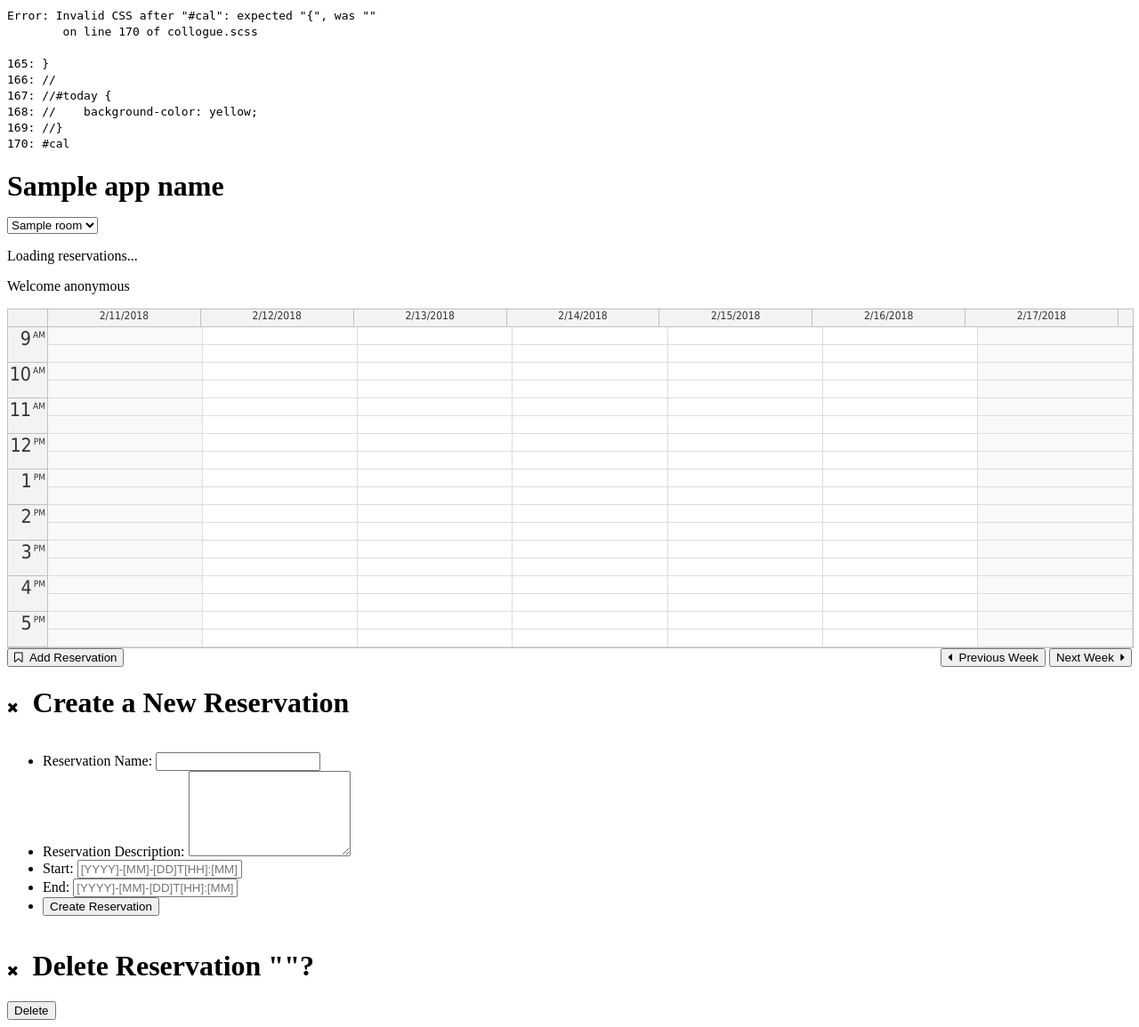
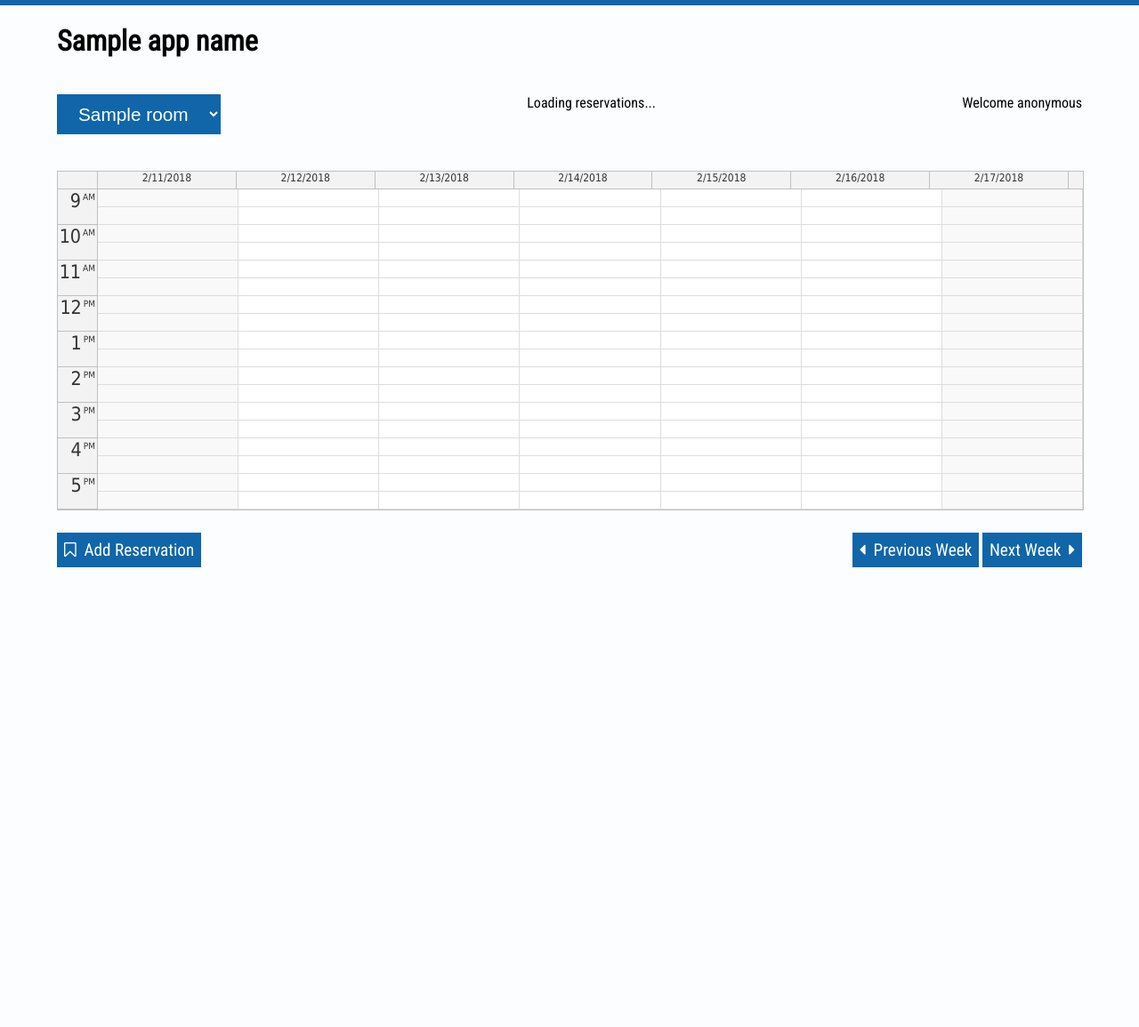
Before and after one commit to WhiteLab/collogue, a Django app: template collogue/templates/collogue/home.html in a window 1280 px wide. Shown: the whole page at 89% size. After the commit the page ends 638 px from the top, so only its background shows below. Run offline with Django 3.2, Linux system fonts and the light colour scheme; the template is opened without the code that fills it: most values are stand-ins (such as "Sample title", 1, 10 or a date in 2020); some libraries are stand-ins or nearby versions.

```diff
--- a/collogue/static/css/collogue.css
+++ b/collogue/static/css/collogue.css
@@ -1,42 +1,127 @@
-/*
-Error: Invalid CSS after "#cal": expected "{", was ""
-        on line 170 of collogue.scss
+body {
+  background-color: #fbfdff;
+  border-top: 6px solid #1066a8;
+  font-family: 'Roboto Condensed', sans-serif; }
+  body, body html {
+    margin: 0; }
 
-165: }
-166: //
-167: //#today {
-168: //    background-color: yellow;
-169: //}
-170: #cal
+.bottom-dialogue {
+  position: fixed;
+  left: 0;
+  top: 100%;
+  width: 100%;
+  height: 75%;
+  background-color: #0c4a79;
+  transition: transform 0.4s;
+  z-index: 10;
+  color: white; }
+  .bottom-dialogue > div {
+    padding: 25px; }
+  .bottom-dialogue span.close-dialogue {
+    font-size: 3rem;
+    cursor: pointer; }
 
-Backtrace:
-collogue.scss:170
-/var/lib/gems/2.3.0/gems/sass-3.5.2/lib/sass/scss/parser.rb:1278:in `expected'
-/var/lib/gems/2.3.0/gems/sass-3.5.2/lib/sass/scss/parser.rb:1208:in `expected'
-/var/lib/gems/2.3.0/gems/sass-3.5.2/lib/sass/scss/parser.rb:1203:in `tok!'
-/var/lib/gems/2.3.0/gems/sass-3.5.2/lib/sass/scss/parser.rb:677:in `block'
-/var/lib/gems/2.3.0/gems/sass-3.5.2/lib/sass/scss/parser.rb:670:in `ruleset'
-/var/lib/gems/2.3.0/gems/sass-3.5.2/lib/sass/scss/parser.rb:696:in `block_child'
-/var/lib/gems/2.3.0/gems/sass-3.5.2/lib/sass/scss/parser.rb:689:in `block_contents'
-/var/lib/gems/2.3.0/gems/sass-3.5.2/lib/sass/scss/parser.rb:137:in `stylesheet'
-/var/lib/gems/2.3.0/gems/sass-3.5.2/lib/sass/scss/parser.rb:41:in `parse'
-/var/lib/gems/2.3.0/gems/sass-3.5.2/lib/sass/engine.rb:414:in `_to_tree'
-/var/lib/gems/2.3.0/gems/sass-3.5.2/lib/sass/engine.rb:389:in `_render_with_sourcemap'
-/var/lib/gems/2.3.0/gems/sass-3.5.2/lib/sass/engine.rb:307:in `render_with_sourcemap'
-/var/lib/gems/2.3.0/gems/sass-3.5.2/lib/sass/plugin/compiler.rb:462:in `update_stylesheet'
-/var/lib/gems/2.3.0/gems/sass-3.5.2/lib/sass/plugin/compiler.rb:215:in `block in update_stylesheets'
-/var/lib/gems/2.3.0/gems/sass-3.5.2/lib/sass/plugin/compiler.rb:209:in `each'
-/var/lib/gems/2.3.0/gems/sass-3.5.2/lib/sass/plugin/compiler.rb:209:in `update_stylesheets'
-/var/lib/gems/2.3.0/gems/sass-3.5.2/lib/sass/plugin.rb:82:in `update_stylesheets'
-/var/lib/gems/2.3.0/gems/sass-3.5.2/lib/sass/exec/sass_scss.rb:340:in `watch_or_update'
-/var/lib/gems/2.3.0/gems/sass-3.5.2/lib/sass/exec/sass_scss.rb:51:in `process_result'
-/var/lib/gems/2.3.0/gems/sass-3.5.2/lib/sass/exec/base.rb:52:in `parse'
-/var/lib/gems/2.3.0/gems/sass-3.5.2/lib/sass/exec/base.rb:19:in `parse!'
-/var/lib/gems/2.3.0/gems/sass-3.5.2/bin/scss:13:in `<top (required)>'
-/usr/local/bin/scss:23:in `load'
-/usr/local/bin/scss:23:in `<main>'
-*/
-body:before {
-  white-space: pre;
-  font-family: monospace;
-  content: "Error: Invalid CSS after \"#cal\": expected \"{\", was \"\"\A         on line 170 of collogue.scss\A \A 165: }\A 166: //\A 167: //#today {\A 168: //    background-color: yellow;\A 169: //}\A 170: #cal"; }
+#hidden-drawer-underlay {
+  opacity: 0.5;
+  transition: transform 0.4s;
+  position: fixed;
+  top: -25%;
+  left: 0;
+  width: 100%;
+  height: 25%;
+  background-color: #051f34;
+  z-index: 5; }
+
+.top {
+  display: flex;
+  flex-direction: row;
+  justify-content: space-between;
+  margin-left: 5%;
+  margin-right: 5%;
+  margin-bottom: 25px; }
+  .top select {
+    font-size: 1.3rem; }
+
+.bottom {
+  margin: 25px 5%; }
+  .bottom button {
+    padding: 8px;
+    font-size: 1.2rem; }
+
+.cal-wrapper {
+  font-family: 'Roboto Condensed', sans-serif;
+  margin-left: 5%;
+  margin-right: 5%; }
+
+button {
+  font-family: 'Roboto Condensed', sans-serif;
+  -webkit-border-radius: 0;
+  -moz-border-radius: 0;
+  border-radius: 0;
+  border: none;
+  color: #ffffff;
+  font-size: 20px;
+  background: #1066a8;
+  padding: 10px 20px 10px 20px;
+  text-decoration: none;
+  outline: none;
+  cursor: pointer;
+  transition: background 0.1s; }
+
+button:hover {
+  background: #1482d7;
+  text-decoration: none; }
+
+select {
+  -webkit-border-radius: 0;
+  -moz-border-radius: 0;
+  border-radius: 0;
+  border: none;
+  color: #ffffff;
+  background: #1066a8;
+  padding: 10px 20px 10px 20px;
+  text-decoration: none;
+  outline: none;
+  cursor: pointer;
+  transition: background 0.1s; }
+  select:hover {
+    background: #1482d7; }
+
+.form-display {
+  width: 50%;
+  font-size: 1.3rem; }
+  .form-display > li {
+    display: flex;
+    flex-wrap: wrap;
+    align-items: center;
+    padding: 8px 0; }
+    .form-display > li > label {
+      flex: 1 0 120px;
+      max-width: 220px; }
+      .form-display > li > label + * {
+        flex: 1 0 220px; }
+  .form-display input, .form-display textarea {
+    transition: box-shadow 0.4s;
+    border: 1px solid #1066a8;
+    padding: 8px;
+    font-size: 1.3rem;
+    font-family: 'Roboto Condensed', sans-serif; }
+    .form-display input:focus, .form-display textarea:focus {
+      outline: none;
+      box-shadow: 0 0 6px #1482d7 inset; }
+
+.pop input {
+  transition: transform 0.2s, box-shadow 0.4s; }
+  .pop input:focus {
+    transform: scale(1.04); }
+
+a {
+  text-decoration: none;
+  color: #1066a8;
+  display: inline-block;
+  transition: transform 0.8s; }
+
+a:hover {
+  transform: translate(8px, 0); }
+
+/*# sourceMappingURL=collogue.css.map */
--- a/collogue/static/css/collogue.scss
+++ b/collogue/static/css/collogue.scss
@@ -167,4 +167,3 @@ a:hover {
 //#today {
 //    background-color: yellow;
 //}
-#cal
```
